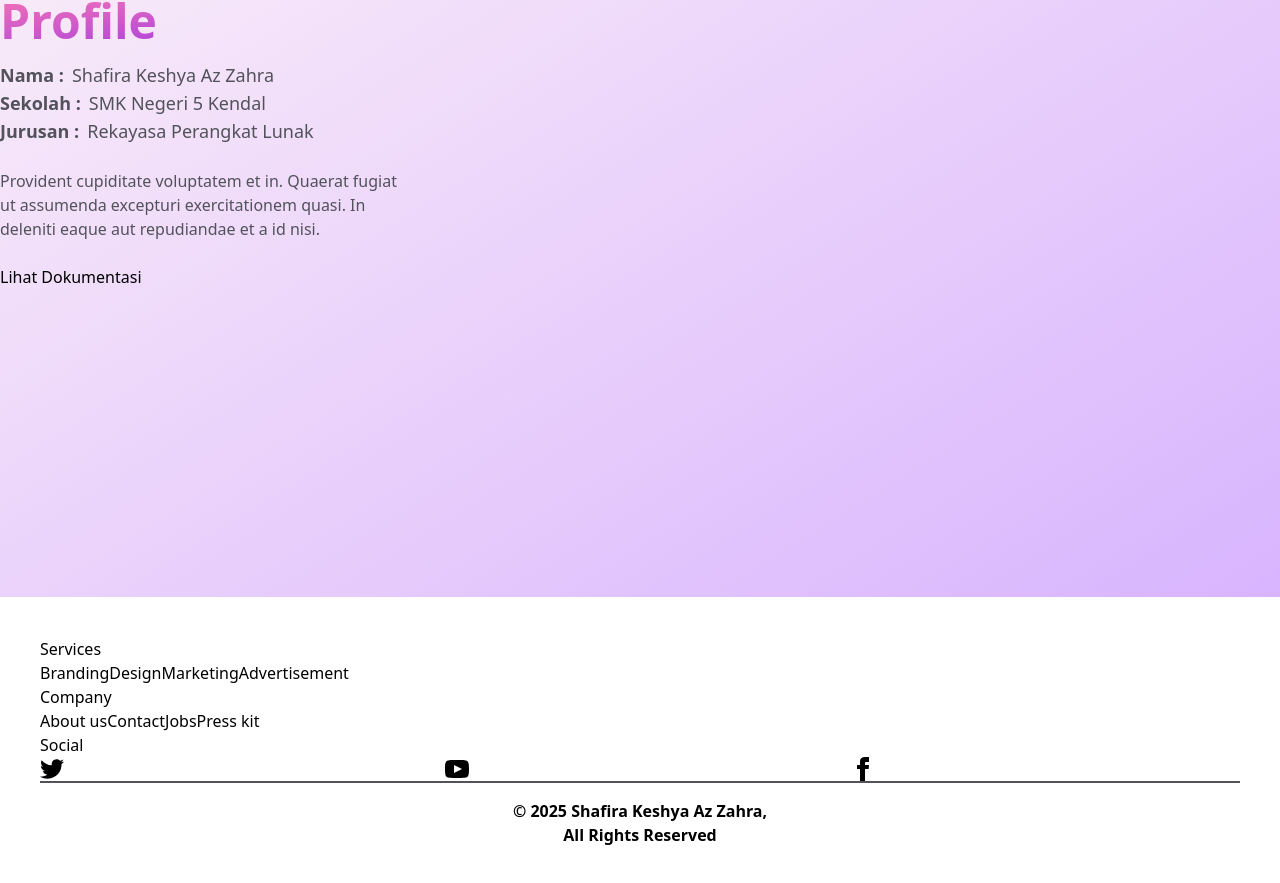
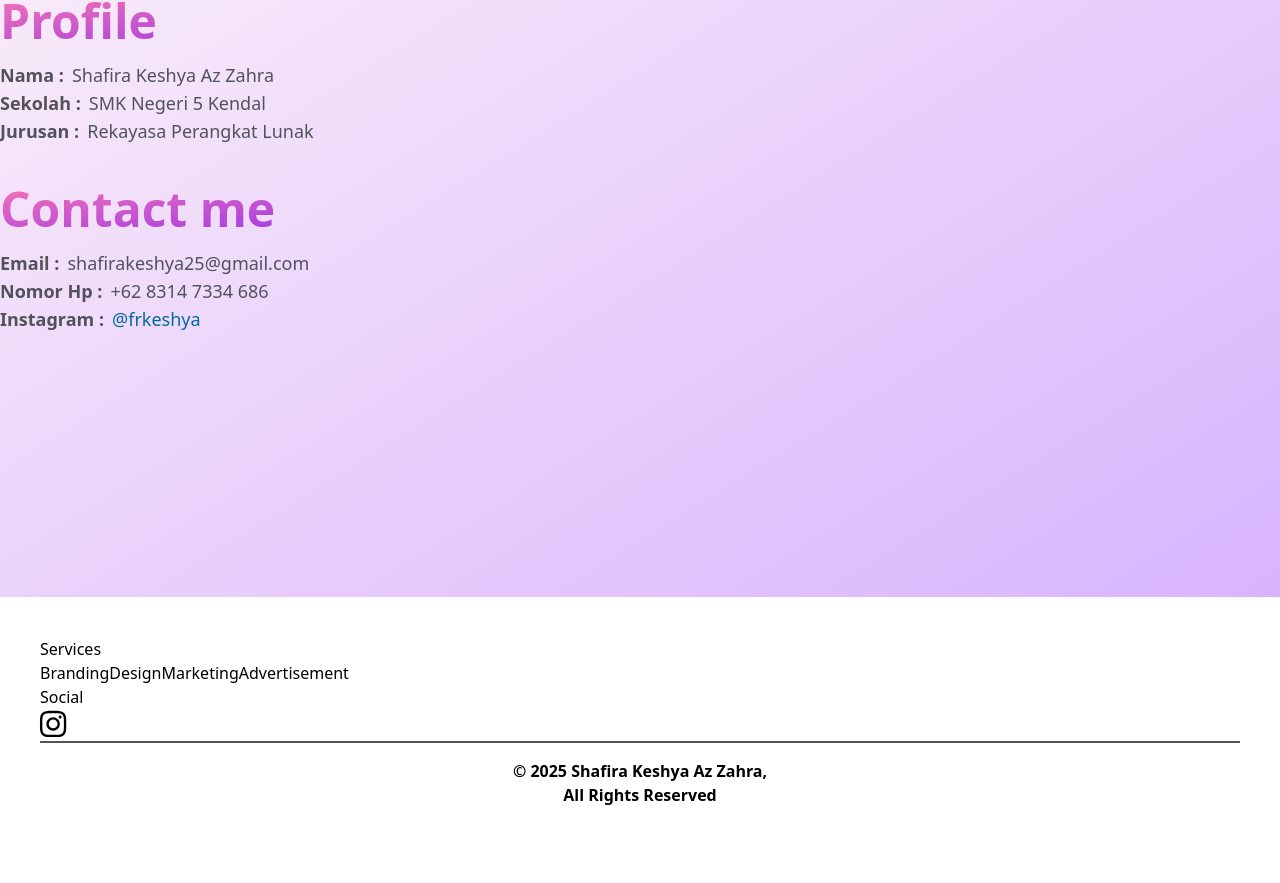
Before and after one commit to Soedjamal/iternship-docs, a React (Vite) app: page /profile in a window 1280 px wide. Shown: the part 203-1086 px from the top of the page. Built offline with nearby package versions, Linux system fonts and the light colour scheme.

Commit message:
add: some detail ui

```diff
--- a/package.json
+++ b/package.json
@@ -10,6 +10,10 @@
     "preview": "vite preview"
   },
   "dependencies": {
+    "@fortawesome/free-brands-svg-icons": "^6.7.2",
+    "@fortawesome/free-regular-svg-icons": "^6.7.2",
+    "@fortawesome/free-solid-svg-icons": "^6.7.2",
+    "@fortawesome/react-fontawesome": "^0.2.2",
     "@tailwindcss/vite": "^4.0.9",
     "react": "^19.0.0",
     "react-dom": "^19.0.0",
--- a/src/components/footer/Footer.jsx
+++ b/src/components/footer/Footer.jsx
@@ -1,3 +1,5 @@
+import { faInstagram } from "@fortawesome/free-brands-svg-icons";
+import { FontAwesomeIcon } from "@fortawesome/react-fontawesome";
 import React from "react";
 
 const Footer = () => {
@@ -11,48 +13,12 @@ const Footer = () => {
           <a className="link link-hover">Marketing</a>
           <a className="link link-hover">Advertisement</a>
         </nav>
-        <nav>
-          <h6 className="footer-title">Company</h6>
-          <a className="link link-hover">About us</a>
-          <a className="link link-hover">Contact</a>
-          <a className="link link-hover">Jobs</a>
-          <a className="link link-hover">Press kit</a>
-        </nav>
+
         <nav>
           <h6 className="footer-title">Social</h6>
           <div className="grid grid-flow-col gap-4">
-            <a>
-              <svg
-                xmlns="http://www.w3.org/2000/svg"
-                width="24"
-                height="24"
-                viewBox="0 0 24 24"
-                class="fill-current"
-              >
-                <path d="M24 4.557c-.883.392-1.832.656-2.828.775 1.017-.609 1.798-1.574 2.165-2.724-.951.564-2.005.974-3.127 1.195-.897-.957-2.178-1.555-3.594-1.555-3.179 0-5.515 2.966-4.797 6.045-4.091-.205-7.719-2.165-10.148-5.144-1.29 2.213-.669 5.108 1.523 6.574-.806-.026-1.566-.247-2.229-.616-.054 2.281 1.581 4.415 3.949 4.89-.693.188-1.452.232-2.224.084.626 1.956 2.444 3.379 4.6 3.419-2.07 1.623-4.678 2.348-7.29 2.04 2.179 1.397 4.768 2.212 7.548 2.212 9.142 0 14.307-7.721 13.995-14.646.962-.695 1.797-1.562 2.457-2.549z"></path>
-              </svg>
-            </a>
-            <a>
-              <svg
-                xmlns="http://www.w3.org/2000/svg"
-                width="24"
-                height="24"
-                viewBox="0 0 24 24"
-                class="fill-current"
-              >
-                <path d="M19.615 3.184c-3.604-.246-11.631-.245-15.23 0-3.897.266-4.356 2.62-4.385 8.816.029 6.185.484 8.549 4.385 8.816 3.6.245 11.626.246 15.23 0 3.897-.266 4.356-2.62 4.385-8.816-.029-6.185-.484-8.549-4.385-8.816zm-10.615 12.816v-8l8 3.993-8 4.007z"></path>
-              </svg>
-            </a>
-            <a>
-              <svg
-                xmlns="http://www.w3.org/2000/svg"
-                width="24"
-                height="24"
-                viewBox="0 0 24 24"
-                class="fill-current"
-              >
-                <path d="M9 8h-3v4h3v12h5v-12h3.642l.358-4h-4v-1.667c0-.955.192-1.333 1.115-1.333h2.885v-5h-3.808c-3.596 0-5.192 1.583-5.192 4.615v3.385z"></path>
-              </svg>
+            <a href="https://www.instagram.com/frkeshya?igsh=NG84bDRiMHMza3Jx">
+              <FontAwesomeIcon className="text-3xl" icon={faInstagram} />
             </a>
           </div>
         </nav>
--- a/src/pages/Home.jsx
+++ b/src/pages/Home.jsx
@@ -30,50 +30,66 @@ const Home = () => {
           </div>
 
           <div className="mt-[200px] md:w-[400px] w-full flex flex-col mb-[50px] relative z-0">
-            <h1 class="text-5xl mb-2 h-20 font-bold bg-gradient-to-br from-pink-400 to-purple-600 bg-clip-text text-transparent">
+            <h1 className="text-5xl mb-2 h-20 font-bold bg-gradient-to-br from-pink-400 to-purple-600 bg-clip-text text-transparent">
               Program Studi
             </h1>
 
             <div className="card  bg-base-100 shadow-sm w-full ">
               <figure>
-                <img src="" alt="Album" className="w-full h-[250px]" />
+                <img
+                  src="https://www.unisbank.ac.id/v3/wp-content/uploads/2025/01/UNISBA1-768x768.jpg"
+                  alt="Album"
+                  className="w-full h-auto"
+                />
               </figure>
               <div className="card-body bg-gradient-to-br from-rose-400 to-purple-600 rounded-b-lg flex flex-col items-center">
                 <h2 className="card-title text-2xl">Fakultas</h2>
-                <p className="">Ekonomika dan Bisnis</p>
+                <p className="text-lg">Ekonomika dan Bisnis</p>
                 <div className="card-actions justify-end"></div>
               </div>
             </div>
 
             <div className="card  bg-base-100 shadow-sm w-full mt-10">
               <figure>
-                <img src="" alt="Album" className="w-full h-[250px]" />
+                <img
+                  src="https://www.unisbank.ac.id/v3/wp-content/uploads/2025/01/MASADE1-768x768.jpg"
+                  alt="Album"
+                  className="w-full h-auto"
+                />
               </figure>
               <div className="card-body bg-gradient-to-br from-rose-400 to-purple-600 rounded-b-lg flex flex-col items-center">
                 <h2 className="card-title text-2xl">Fakultas</h2>
-                <p>Teknologi Informasi dan Industri</p>
+                <p className="text-lg">Teknologi Informasi dan Industri</p>
                 <div className="card-actions justify-end"></div>
               </div>
             </div>
 
             <div className="card  bg-base-100 shadow-sm w-full mt-10">
               <figure>
-                <img src="" alt="Album" className="w-full h-[250px]" />
+                <img
+                  src="https://www.unisbank.ac.id/v3/wp-content/uploads/2025/01/FAKULT1-768x768.jpg"
+                  alt="Album"
+                  className="w-full h-auto"
+                />
               </figure>
               <div className="card-body bg-gradient-to-br from-rose-400 to-purple-600 rounded-b-lg flex flex-col items-center">
                 <h2 className="card-title text-2xl">Fakultas</h2>
-                <p>Hukum dan Bahasa</p>
+                <p className="text-lg">Hukum dan Bahasa</p>
                 <div className="card-actions justify-end"></div>
               </div>
             </div>
 
             <div className="card  bg-base-100 shadow-sm w-full mt-10">
               <figure>
-                <img src="" alt="Album" className="w-full h-[250px]" />
+                <img
+                  src="https://www.unisbank.ac.id/v3/wp-content/uploads/2025/01/SIAPLA1-768x768.jpg"
+                  alt="Album"
+                  className="w-full h-auto"
+                />
               </figure>
               <div className="card-body bg-gradient-to-br from-rose-400 to-purple-600 rounded-b-lg flex flex-col items-center">
                 <h2 className="card-title text-2xl">Fakultas</h2>
-                <p>Vokasi</p>
+                <p className="text-lg">Vokasi</p>
                 <div className="card-actions justify-end"></div>
               </div>
             </div>
--- a/src/pages/Profile.jsx
+++ b/src/pages/Profile.jsx
@@ -8,7 +8,7 @@ const Profile = () => {
       <div className="hero bg-gradient-to-br from-pink-50 to-purple-300 items-start pt-[200px] min-h-screen">
         <div className="hero-content flex-col lg:flex-row-reverse w-[400px]">
           <div>
-            <h1 class="text-5xl font-bold bg-gradient-to-br from-pink-400 to-purple-600 bg-clip-text text-transparent">
+            <h1 class="text-4xl md:text-5xl font-bold bg-gradient-to-br from-pink-400 to-purple-600 bg-clip-text text-transparent">
               Profile
             </h1>
             <div className="bio mt-4">
@@ -23,16 +23,30 @@ const Profile = () => {
               <h4 className="text-lg text-zinc-600 font-bold flex">
                 Jurusan :{" "}
                 <p className="font-normal ml-2">Rekayasa Perangkat Lunak</p>
+              </h4>
+            </div>{" "}
+            <h1 class="text-4xl md:text-5xl mt-10 font-bold bg-gradient-to-br from-pink-400 to-purple-600 bg-clip-text text-transparent">
+              Contact me
+            </h1>
+            <div className="bio mt-4">
+              <h4 className="text-lg text-zinc-600 font-bold flex">
+                Email :{" "}
+                <p className="font-normal ml-2">shafirakeshya25@gmail.com</p>
+              </h4>
+              <h4 className="text-lg text-zinc-600 font-bold flex">
+                Nomor Hp : <p className="font-normal ml-2">+62 8314 7334 686</p>
               </h4>{" "}
-            </div>
-            <p className="py-6 text-zinc-600">
-              Provident cupiditate voluptatem et in. Quaerat fugiat ut assumenda
-              excepturi exercitationem quasi. In deleniti eaque aut repudiandae
-              et a id nisi.
-            </p>
-            <Link to="/documentation" className="btn btn-wide btn-secondary">
-              Lihat Dokumentasi
-            </Link>
+              <h4 className="text-lg text-zinc-600 font-bold flex">
+                Instagram :{" "}
+                <a
+                  href="https://www.instagram.com/frkeshya?igsh=NG84bDRiMHMza3Jx"
+                  className="font-normal ml-2 text-sky-700"
+                >
+                  @frkeshya
+                </a>
+              </h4>
+            </div>{" "}
+            <p className="py-6 text-zinc-600"></p>
           </div>
         </div>
       </div>
```
Also changed, not shown: 1 other file (tests, documents, lock files or other folders).
